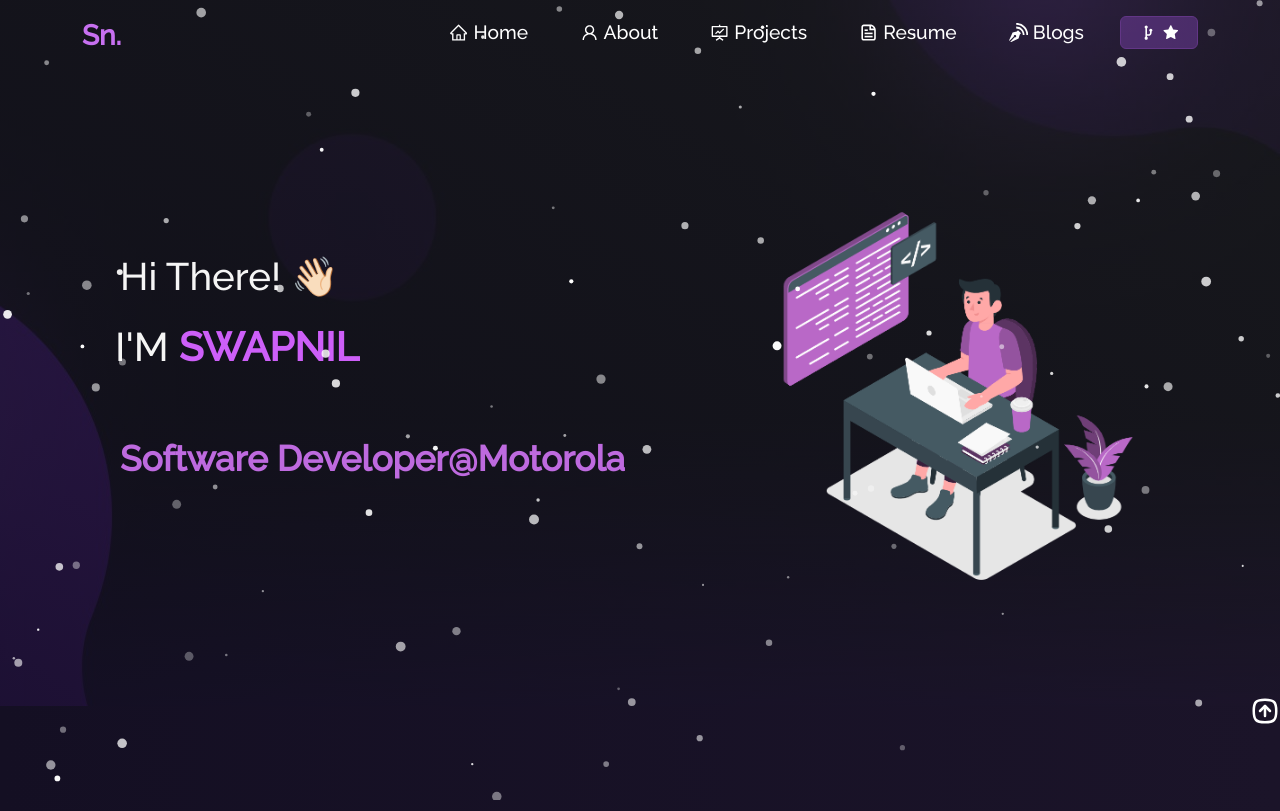
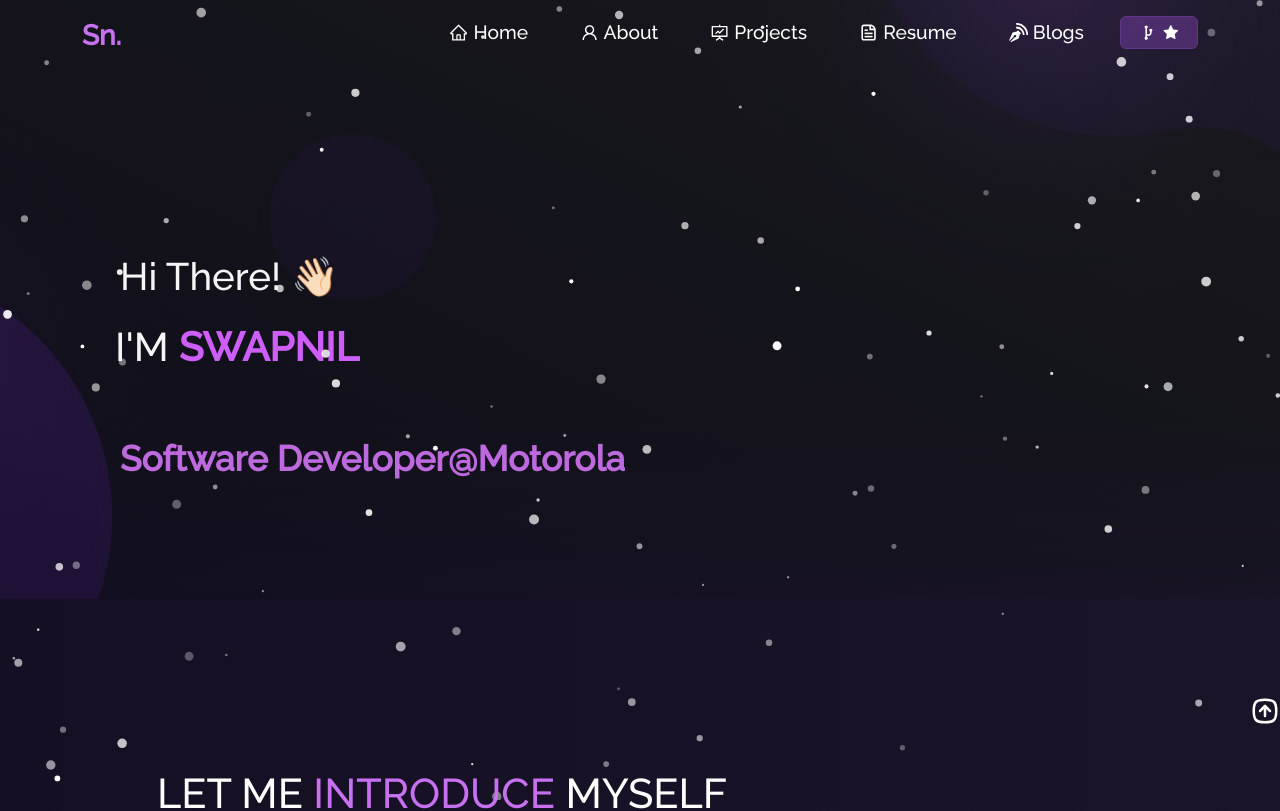
Before and after one commit to swapnilkr/CodeGraffiti, a React (Create React App) app: page / in a window 1280 px wide. Shown: the top 811 px of the page. Built offline with nearby package versions, Linux system fonts and the light colour scheme.

Commit message:
Removing intro pic

```diff
--- a/src/components/Home/HomeTSA.js
+++ b/src/components/Home/HomeTSA.js
@@ -31,12 +31,7 @@
             </Col>
 
             <Col md={5} style={{ paddingBottom: 20 }}>
-              <img
-                src={homeLogo}
-                alt="home pic"
-                className="img-fluid"
-                style={{ maxHeight: "450px" }}
-              />
+
             </Col>
           </Row>
         </Container>
```
